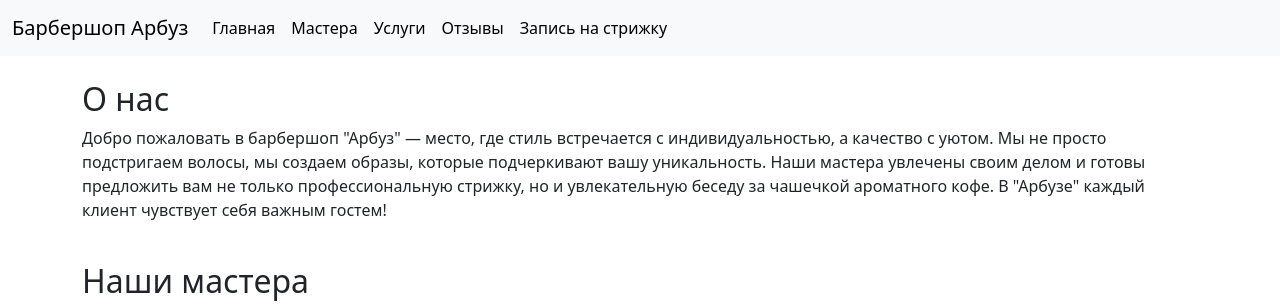
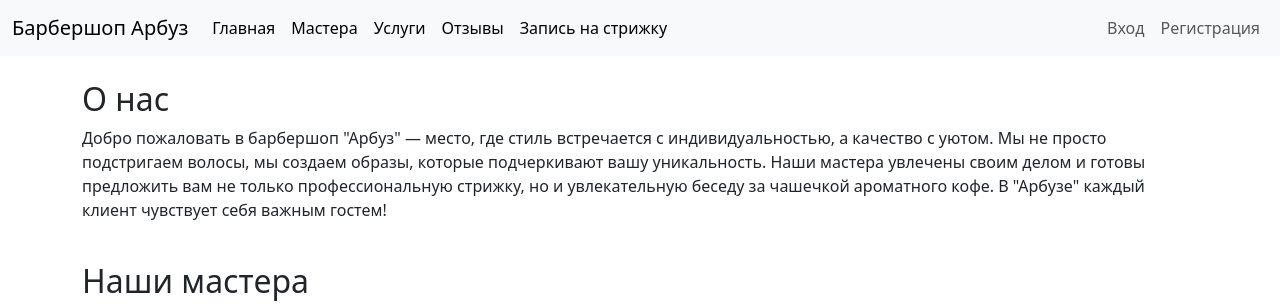
Before and after one commit to Vitaliy-2/django_consult, a Django app: page / in a window 1280 px wide. Shown: the top 305 px of the page. Run offline with Django 5.2, Linux system fonts and the light colour scheme; data that the repository does not hold is empty.

Commit message:
Имя юзера, кнопки войти, выйти, регистрация в меню

```diff
--- a/core/templates/menu.html
+++ b/core/templates/menu.html
@@ -5,13 +5,31 @@
         <span class="navbar-toggler-icon"></span>
       </button>
     <div class="collapse navbar-collapse" id="navbarNav">
-        <ul class="navbar-nav">
+      <ul class="navbar-nav me-auto">
         {% for item in menu %}
         <li class="nav-item">
           <a class="nav-link{% if item.active %} active{% endif %}" href="{{ item.url }}">{{ item.title }}</a>
         </li>
         {% endfor %}
       </ul>
+      <ul class="navbar-nav">
+        {% comment %} Проверяем условие, залогинин пользователь или нет {% endcomment %}
+        {% if user.is_authenticated %}
+          <li class="nav-item">
+            <span class="nav-link">{{ user.username }}</span>
+          </li>
+          <li class="nav-item">
+            <a class="nav-link" href="{% url 'logout' %}">Выход</a>
+          </li>
+        {% else %}
+          <li class="nav-item">
+            <a class="nav-link" href="{% url 'login' %}">Вход</a>
+          </li>
+          <li class="nav-item">
+            <a class="nav-link" href="{% url 'register' %}">Регистрация</a>
+          </li>
+        {% endif %}
+      </ul>
     </div>
   </div>
 </nav>
--- a/core/views.py
+++ b/core/views.py
@@ -170,6 +170,7 @@ class VisitListView(ListView):
         return context
 
 
+# Ставим ограничения. Только залогиненые пользвотали имеюю доступ к этой вьшке и классу
 @login_required
 def protected_function_view(request):
     return render(request, 'protected.html', get_menu_context())
```
Lines whose indentation alone changed are shown as unchanged.
